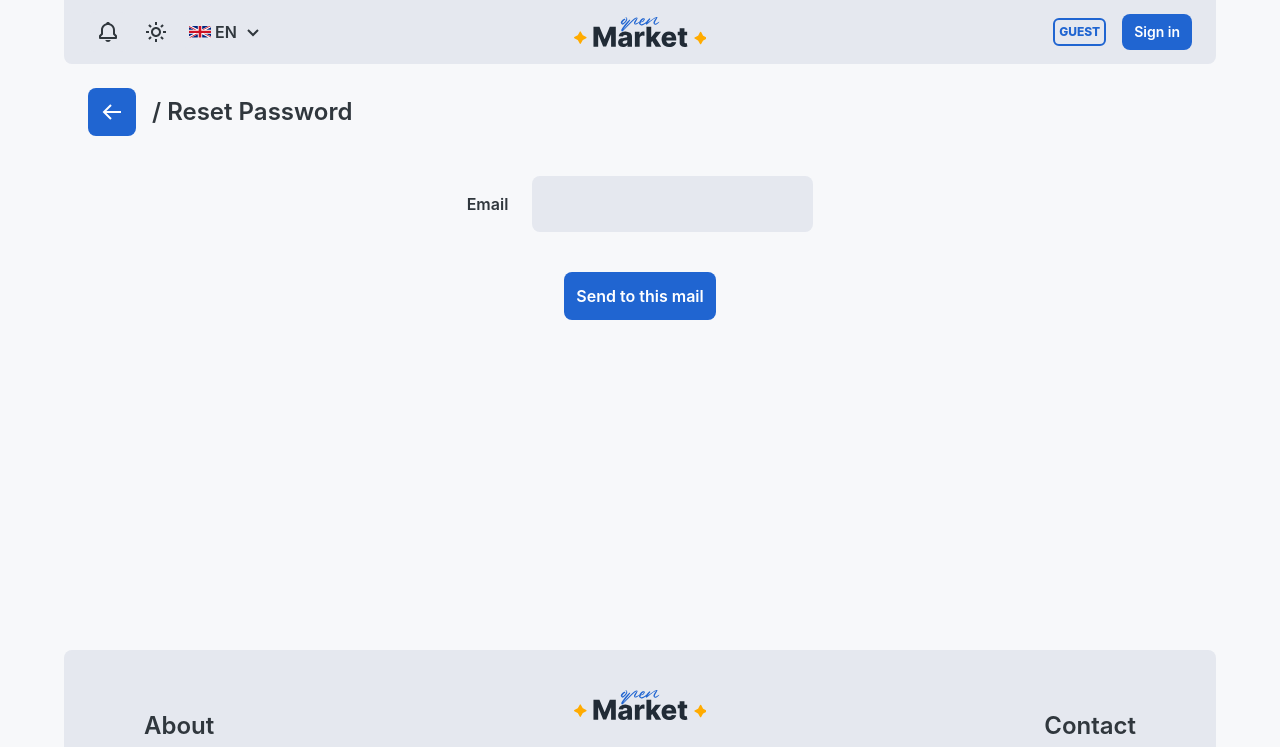
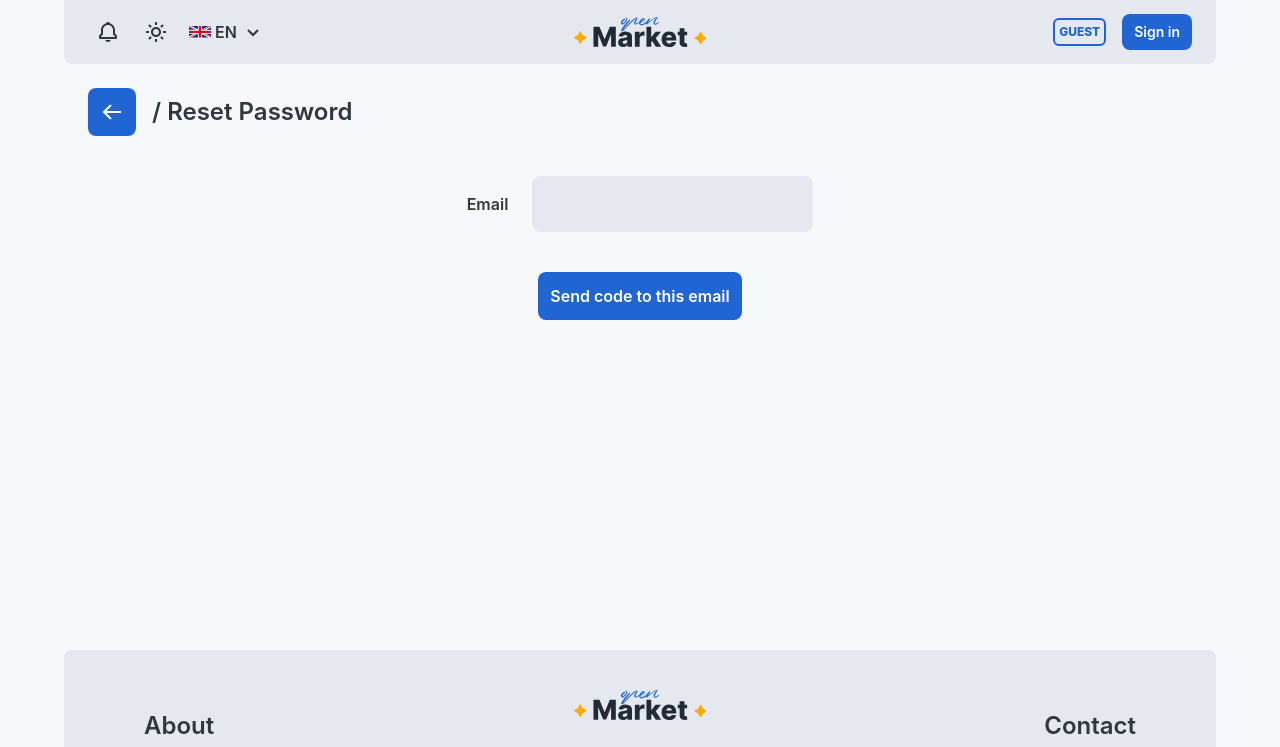
Before and after one commit to hieungocnguyen/Ecommerce_FrontEnd, a Next.js app: page /forgotPassword in a window 1280 px wide. Shown: the top 747 px of the page. Built offline with nearby package versions, Linux system fonts and the light colour scheme.

Commit message:
forgot password ml

```diff
--- a/pages/forgotPassword.tsx
+++ b/pages/forgotPassword.tsx
@@ -5,6 +5,7 @@ import { BiArrowBack } from "react-icons/bi";
 import API, { endpoints } from "../API";
 import Layout from "../components/Layout/Layout";
 import Loader from "../components/Loader";
+import useTrans from "../hook/useTrans";
 
 const ForgotPassword = () => {
    const [email, setEmail] = useState<string>("");
@@ -12,6 +13,7 @@ const ForgotPassword = () => {
    const [hasSent, setHasSent] = useState<boolean>(false);
    const [loading, setLoading] = useState<boolean>(false);
    const router = useRouter();
+   const trans = useTrans();
 
    const handleSendMail = async (e) => {
       e.preventDefault();
@@ -87,14 +89,16 @@ const ForgotPassword = () => {
             >
                <BiArrowBack />
             </div>
-            <div className="font-semibold text-2xl">/ Reset Password</div>
+            <div className="font-semibold text-2xl">
+               / {trans.forgot_password.reset_password}
+            </div>
          </div>
          <div>
             {hasSent ? (
                <div>
                   <div className="my-10">
                      <label htmlFor="code" className="font-semibold">
-                        Confirm Code
+                        {trans.forgot_password.confirm_code}
                      </label>
                      <input
                         type="text"
@@ -109,13 +113,13 @@ const ForgotPassword = () => {
                         onClick={handleConfirm}
                         className="p-3 bg-primary-color hover:bg-opacity-80 text-white rounded-lg font-semibold w-fit mb-4"
                      >
-                        Confirm this code
+                        {trans.forgot_password.submit_code}
                      </button>
                      <button
                         onClick={() => setHasSent(!hasSent)}
                         className="hover:bg-opacity-80 text-primary-color rounded-lg font-semibold"
                      >
-                        Send code to other mail
+                        {trans.forgot_password.send_to_other_mail}
                      </button>
                   </div>
                </div>
@@ -137,7 +141,7 @@ const ForgotPassword = () => {
                      type="submit"
                      className="p-3 bg-primary-color hover:bg-opacity-80 text-white rounded-lg font-semibold"
                   >
-                     Send to this mail
+                     {trans.forgot_password.send_to_email}
                   </button>
                </form>
             )}
--- a/public/lang/en.js
+++ b/public/lang/en.js
@@ -45,6 +45,13 @@ const enLang = {
       dont_have_account: "Don't have an account?",
       register: "Register here!",
    },
+   forgot_password: {
+      reset_password: "Reset Password",
+      send_to_email: "Send code to this email",
+      confirm_code: "Confirm Code",
+      submit_code: "Submit this code",
+      send_to_other_mail: "Send code to other mail",
+   },
    signUp: {
       title: "Register a new account",
       username: "Username",
--- a/public/lang/vi.js
+++ b/public/lang/vi.js
@@ -44,6 +44,13 @@ const viLang = {
       dont_have_account: "Bạn chưa có tài khoản à?",
       register: "Đăng ký ở đây nè!",
    },
+   forgot_password: {
+      reset_password: "Cấp lại mật khẩu",
+      send_to_email: "Gửi mã xác thực đến mail này",
+      confirm_code: "Mã xác thực",
+      submit_code: "Gửi mã xác thực",
+      send_to_other_mail: "Gửi mã đến email khác",
+   },
    signUp: {
       title: "Đăng ký tài khoản mới",
       username: "Tên tài khoản",
```
